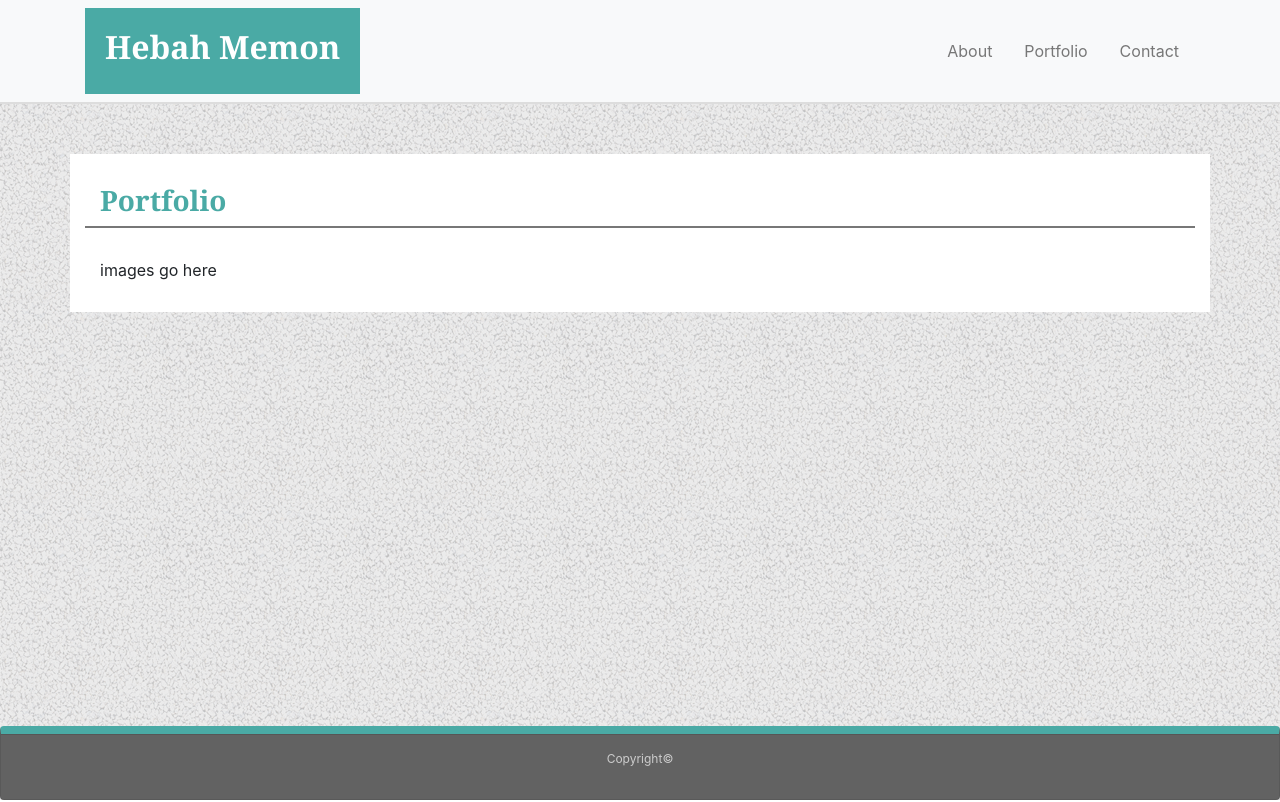
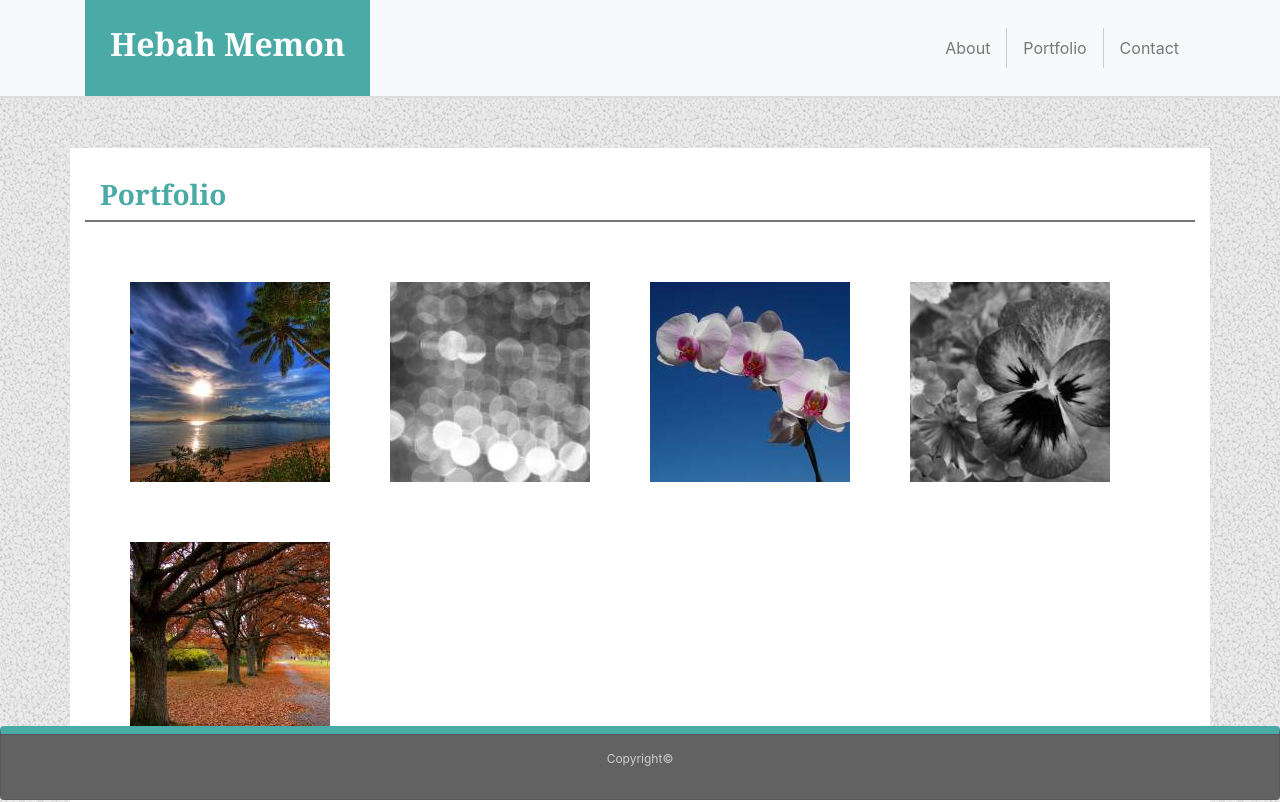
Before and after one commit to HebahM/Bootstrap-Portfolio, a plain HTML site: page portfolio.html in a window 1280 px wide. Drawn offline with nearby package versions, Linux system fonts and the light colour scheme.

Commit message:
added content to portfolio page

```diff
--- a/portfolio.html
+++ b/portfolio.html
@@ -39,7 +39,12 @@
             </div>
             <div class="row" id="body">
                 <div class="col-12">
-                    images go here
+                    <img class="port" src="images/nature-q-c-200-200-5.jpg">
+                    <img class="port" src="images/abstract-q-g-200-200-4.jpg">
+                    <img class="port" src="images/nature-q-c-200-200-7.jpg">
+                    <img class="port" src="images/nature-q-g-200-200-6.jpg">
+                    <img class="port" src="images/nature-q-c-200-200-4.jpg">
+
                 </div>
             </div>
         </div>
--- a/styles.css
+++ b/styles.css
@@ -18,18 +18,22 @@ span.navbar-text h2 {
 a.nav-link {
     color: #777777;
 }
-/* nav {
-    height: 86px;
-} */
+
 .navbar {
     background: #ffffff;
     border-bottom: 2px solid #dddddd;
-
+    padding: 0;
 }
-
+h2 {
+    padding: 5px;
+}
+li {
+    border-right: 1px solid #cccccc;
+}
+li:last-child {
+    border: none;
+}
 div#body {
-    width: auto;
-    /* margin-top: 20px; */
     border-top: 2px solid #777777;
     padding-top: 30px;
 }
@@ -37,6 +41,9 @@ img {
     display: inline;
     float: left;
     margin-right: 10px;
+}
+img.port {
+    margin: 30px;
 }
 section {
     margin-top: 50px;
@@ -47,6 +54,7 @@ h3 {
     font-family: "Georgia", Times, "Times New Roman", serif;
     font-weight: bold;
 }
+
 p {
     line-height: 2em;
 }
```
Also changed, not shown: contact.html (+4 -9 lines), index.html (+1 -1 lines).
